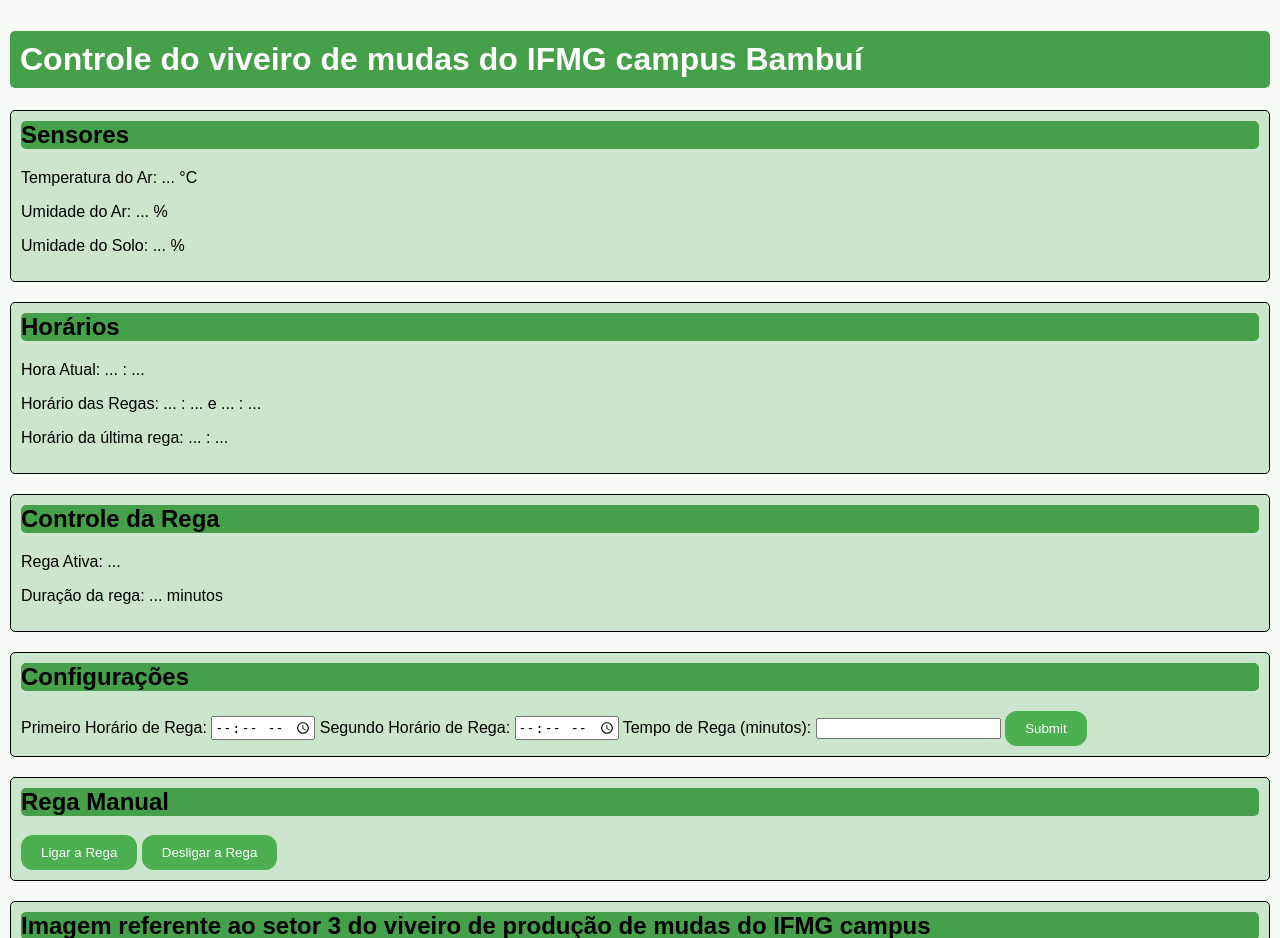
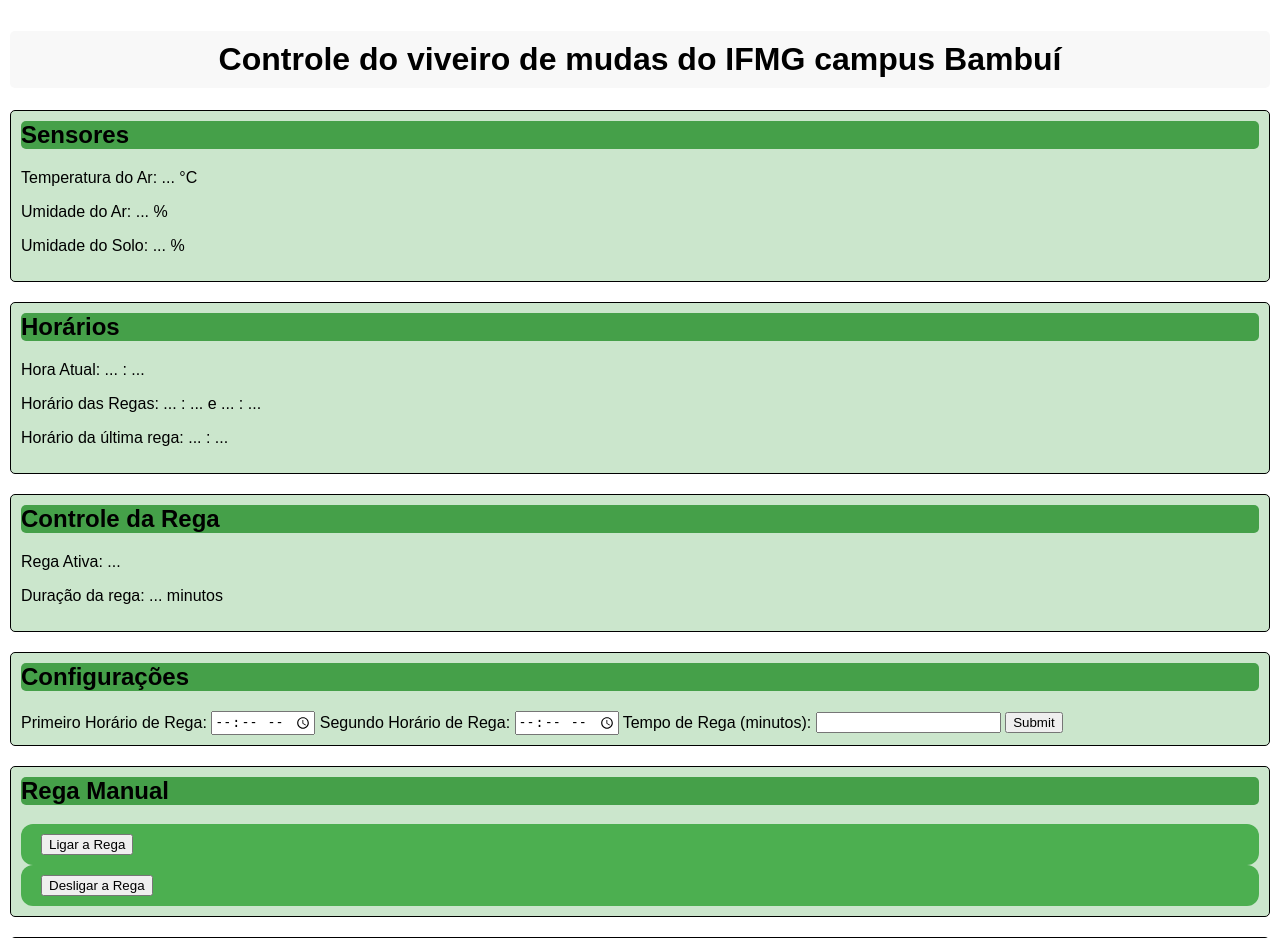
Before and after one commit to byarodrigues/TCC_BeatrizR, a PHP site: page / in a window 1280 px wide. Shown: the top 938 px of the page. Run offline with PHP 8.4, Linux system fonts and the light colour scheme.

Commit message:
alterações 19-12-2024

```diff
--- a/AplicacaoWebTcc/css/style.css
+++ b/AplicacaoWebTcc/css/style.css
@@ -1,7 +1,7 @@
 
     body {
         font-family: Arial, sans-serif; margin: 0; padding: 0;
-        background-color: #f8faf8;
+        background-color: #FFFFFF;
     }
 
     .conteiner {
@@ -9,10 +9,11 @@
     }
 
     h1{
-        background-color: #45a049;
-        color: #FFFFFF;
+        background-color: #f8f8f8;
+        color: #000000;
         padding: 10px;
         border-radius: 5px;
+        text-align: center;
     }
 
     .secoes {
@@ -29,7 +30,7 @@
         border-radius: 5px;
     }
 
-    input[type='submit'] {
+    .botao {
         background-color: #4CAF50;
         color: white;
         border: white;
@@ -37,6 +38,21 @@
         cursor: pointer;
         border-radius: 12px;
     }
-    input[type='submit']:hover {
+
+    .botao:hover {
         background-color: #07c711;
     }
+
+    .secao__imagem {
+        border: 1px solid black;
+        padding: 10px;
+        margin-bottom: 20px;
+        border-radius: 5px;
+        background-color: #cbe6cc;
+    }
+
+    .imagem__viveiro {
+        border-radius: 6px;
+        width: 400;
+        height: 200px;
+    }
--- a/AplicacaoWebTcc/index.html
+++ b/AplicacaoWebTcc/index.html
@@ -37,12 +37,31 @@
       </div>
       <div class="secoes">
         <h2>Rega Manual</h2>
-        <input type="submit" value="Ligar a Rega">
-        <input type="submit" value="Desligar a Rega">
+        <div class="botao">
+          <input type="submit" value="Ligar a Rega">
+        </div>
+        <div class="botao">
+          <input type="submit" value="Desligar a Rega">
+        </div>
       </div>
-      <div class="secoes">
+      <div class="secao__imagem">
         <h2>Imagem referente ao setor 3 do viveiro de produção de mudas do IFMG campus </h2>
-        <img class="Imagem" src="img/viveiro.jpg" alt="viveiro do IFMG" width="400" sizes="200px" >
+        <div class="imagem__viveiro">
+          <img src="img/viveiro.jpg" alt="viveiro do IFMG">
+          <button onclick="confirmar()">Comfirmar?</button>
+          <script>
+            <p id="texto"></p>
+            function confirmar(){
+              let texto = "";
+              let confirmacao = confirm("Confirma?");
+              if (confirmacao)
+                texto = "OKK!";
+              else
+                texto = "Cancelado!";
+              document.write(texto);
+            }
+          </script>
+        </div>
       </div>
   </div>
 </body>
```
